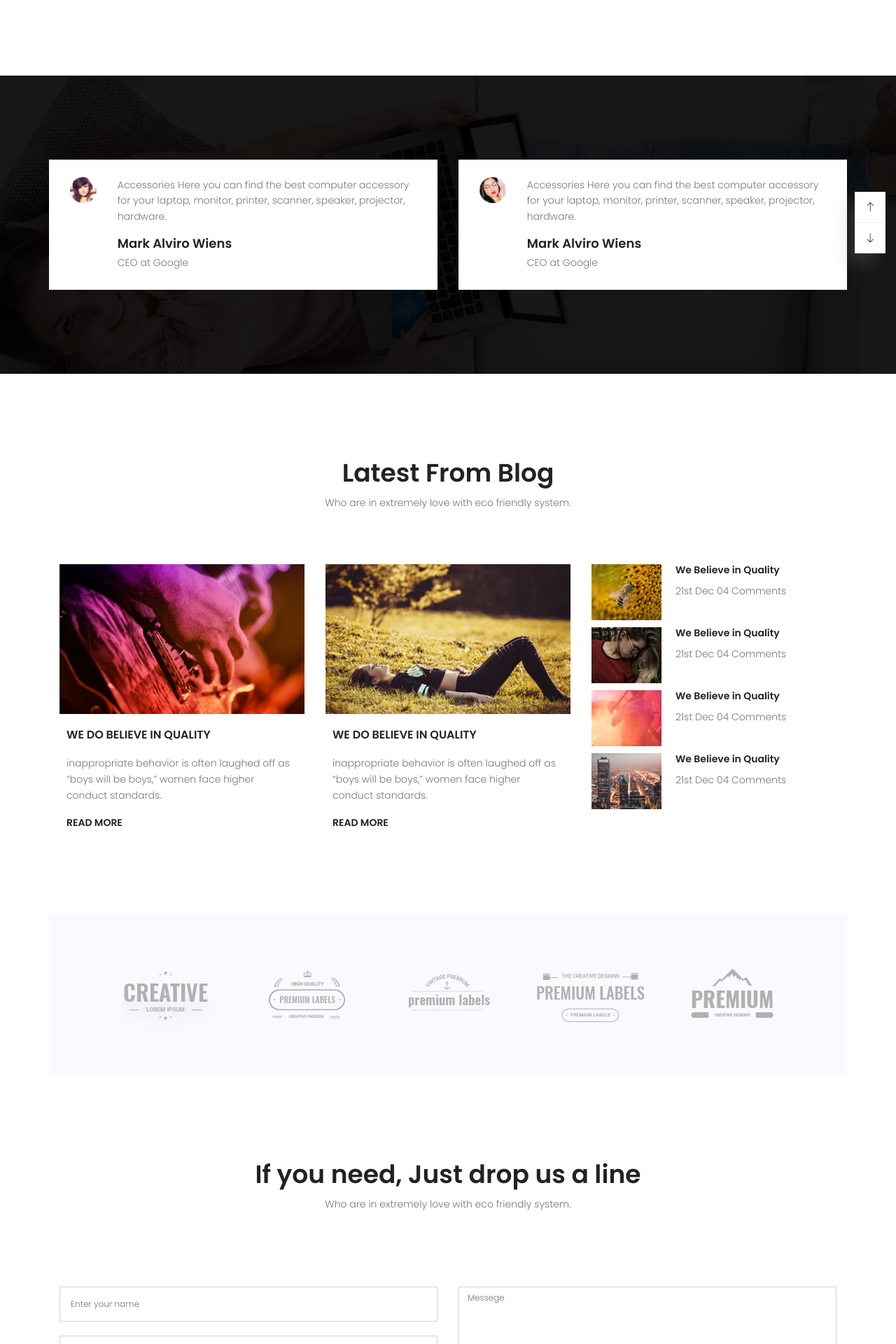
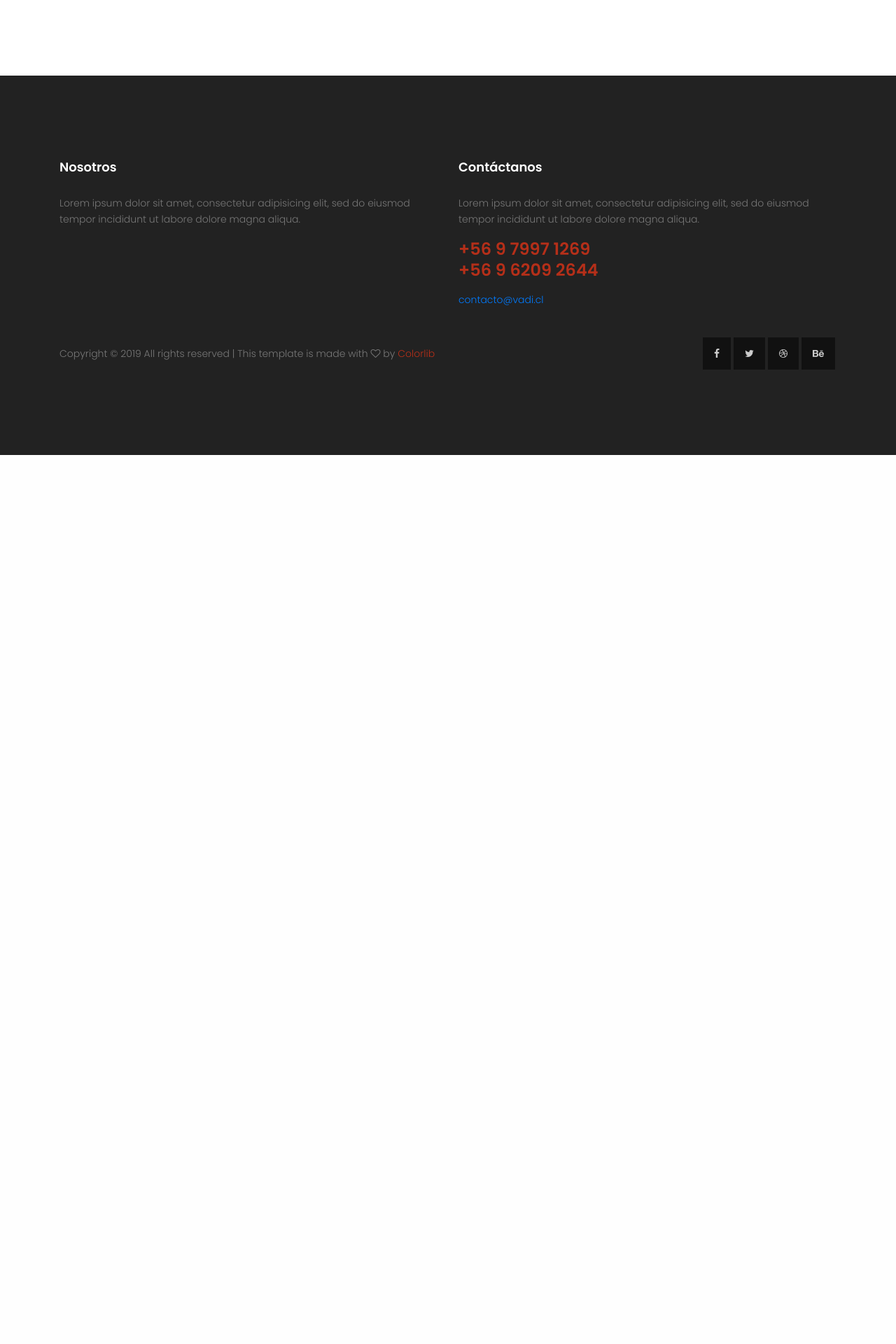
Before and after one commit to rgaete/vadispa, a PHP site: page /index.html in a window 1280 px wide. Shown: the part 3640-5560 px from the top of the page at 70% size. After the commit the page ends 4290 px from the top, so only its background shows below. Run offline with PHP 8.4, Linux system fonts and the light colour scheme; some libraries are stand-ins or nearby versions.

Commit message:
Some changes

```diff
--- a/css/main.css
+++ b/css/main.css
@@ -2734,7 +2734,7 @@ body.mobile-nav-active #mobile-nav-toggle {
 }
 
 .footer-area .number {
-  color: #c70a1c;
+  color: #b52f19;
   font-size: 24px;
   font-weight: 600;
   line-height: 30px;
@@ -2759,7 +2759,7 @@ body.mobile-nav-active #mobile-nav-toggle {
 }
 
 .footer-area .footer-bottom a {
-  color: #c70a1c;
+  color: #b52f19;
 }
 
 .footer-area .footer-bottom .footer-social {
--- a/index.html
+++ b/index.html
@@ -353,247 +353,31 @@
 	</section>
 	<!-- End service Area -->
 
-
-	<!-- Start testimonial Area -->
-	<section class="testimonial-area relative section-gap">
-		<div class="overlay overlay-bg"></div>
-		<div class="container">
-			<div class="row">
-				<div class="active-testimonial">
-					<div class="single-testimonial item d-flex flex-row">
-						<div class="thumb">
-							<img class="img-fluid" src="img/user1.png" alt="">
-						</div>
-						<div class="desc">
-							<p>
-								Accessories Here you can find the best computer accessory for your laptop, monitor, printer, scanner, speaker,
-								projector, hardware.
-							</p>
-							<h4 mt-30>Mark Alviro Wiens</h4>
-							<p>CEO at Google</p>
-						</div>
-					</div>
-					<div class="single-testimonial item d-flex flex-row">
-						<div class="thumb">
-							<img class="img-fluid" src="img/user2.png" alt="">
-						</div>
-						<div class="desc">
-							<p>
-								Accessories Here you can find the best computer accessory for your laptop, monitor, printer, scanner, speaker,
-								projector, hardware.
-							</p>
-							<h4 mt-30>Mark Alviro Wiens</h4>
-							<p>CEO at Google</p>
-						</div>
-					</div>
-				</div>
-			</div>
-		</div>
-	</section>
-	<!-- End testimonial Area -->
-
-	<!-- Start latest-blog Area -->
-	<section class="latest-blog-area section-gap" id="blog">
-		<div class="container">
-			<div class="row d-flex justify-content-center">
-				<div class="menu-content pb-60 col-lg-8">
-					<div class="title text-center">
-						<h1 class="mb-10">Latest From Blog</h1>
-						<p>Who are in extremely love with eco friendly system.</p>
-					</div>
-				</div>
-			</div>
-			<div class="row">
-				<div class="blog-left col-lg-4 col-md-6">
-					<div class="single-blog">
-						<img class="mx-auto d-block img-fluid" src="img/b1.jpg" alt="">
-						<div class="desc">
-							<a href="#">
-								<h5>We do Believe in Quality</h5>
-							</a>
-							<p>
-								inappropriate behavior is often laughed off as “boys will be boys,” women face higher conduct standards.
-							</p>
-							<a class="read-more text-uppercase" href="#">Read More</a>
-						</div>
-					</div>
-				</div>
-				<div class="blog-left col-lg-4 col-md-6">
-					<div class="single-blog">
-						<img class="mx-auto d-block img-fluid" src="img/b2.jpg" alt="">
-						<div class="desc">
-							<a href="#">
-								<h5>We do Believe in Quality</h5>
-							</a>
-							<p>
-								inappropriate behavior is often laughed off as “boys will be boys,” women face higher conduct standards.
-							</p>
-							<a class="read-more text-uppercase" href="#">Read More</a>
-						</div>
-					</div>
-				</div>
-				<div class="blog-right col-lg-4 col-md-6">
-					<div class="single-list justify-content-start d-flex">
-						<div class="thumb">
-							<img src="img/b3.jpg" alt="">
-						</div>
-						<div class="details">
-							<a href="#">
-								<h6>We Believe in Quality</h6>
-							</a>
-							<p>21st Dec 04 Comments</p>
-						</div>
-					</div>
-					<div class="single-list justify-content-start d-flex">
-						<div class="thumb">
-							<img src="img/b4.jpg" alt="">
-						</div>
-						<div class="details">
-							<a href="#">
-								<h6>We Believe in Quality</h6>
-							</a>
-							<p>21st Dec 04 Comments</p>
-						</div>
-					</div>
-					<div class="single-list justify-content-start d-flex">
-						<div class="thumb">
-							<img src="img/b5.jpg" alt="">
-						</div>
-						<div class="details">
-							<a href="#">
-								<h6>We Believe in Quality</h6>
-							</a>
-							<p>21st Dec 04 Comments</p>
-						</div>
-					</div>
-					<div class="single-list justify-content-start d-flex">
-						<div class="thumb">
-							<img src="img/b6.jpg" alt="">
-						</div>
-						<div class="details">
-							<a href="#">
-								<h6>We Believe in Quality</h6>
-							</a>
-							<p>21st Dec 04 Comments</p>
-						</div>
-					</div>
-				</div>
-			</div>
-		</div>
-	</section>
-	<!-- End latest-blog Area -->
-
-	<!-- Start brand Area -->
-	<section class="brand-area">
-		<div class="container">
-			<div class="row logo-wrap">
-				<a class="col single-img" href="#">
-					<img class="d-block mx-auto" src="img/l1.png" alt="">
-				</a>
-				<a class="col single-img" href="#">
-					<img class="d-block mx-auto" src="img/l2.png" alt="">
-				</a>
-				<a class="col single-img" href="#">
-					<img class="d-block mx-auto" src="img/l3.png" alt="">
-				</a>
-				<a class="col single-img" href="#">
-					<img class="d-block mx-auto" src="img/l4.png" alt="">
-				</a>
-				<a class="col single-img" href="#">
-					<img class="d-block mx-auto" src="img/l5.png" alt="">
-				</a>
-			</div>
-		</div>
-	</section>
-	<!-- End brand Area -->
-
-	<!-- start contact Area -->
-	<section class="contact-area section-gap" id="contact">
-		<div class="container">
-			<div class="row d-flex justify-content-center">
-				<div class="menu-content pb-30 col-lg-8">
-					<div class="title text-center">
-						<h1 class="mb-10">If you need, Just drop us a line</h1>
-						<p>Who are in extremely love with eco friendly system.</p>
-					</div>
-				</div>
-			</div>
-			<form class="form-area mt-60" id="myForm" action="mail.php" method="post" class="contact-form text-right">
-				<div class="row">
-					<div class="col-lg-6 form-group">
-						<input name="name" placeholder="Enter your name" onfocus="this.placeholder = ''" onblur="this.placeholder = 'Enter your name'"
-						 class="common-input mb-20 form-control" required="" type="text">
-
-						<input name="email" placeholder="Enter email address" pattern="[A-Za-z0-9._%+-]+@[A-Za-z0-9.-]+\.[A-Za-z]{1,63}$"
-						 onfocus="this.placeholder = ''" onblur="this.placeholder = 'Enter email address'" class="common-input mb-20 form-control"
-						 required="" type="email">
-
-						<input name="subject" placeholder="Enter your subject" onfocus="this.placeholder = ''" onblur="this.placeholder = 'Enter your subject'"
-						 class="common-input mb-20 form-control" required="" type="text">
-					</div>
-					<div class="col-lg-6 form-group">
-						<textarea class="common-textarea mt-10 form-control" name="message" placeholder="Messege" onfocus="this.placeholder = ''"
-						 onblur="this.placeholder = 'Messege'" required=""></textarea>
-						<button class="primary-btn mt-20">Send Message<span class="lnr lnr-arrow-right"></span></button>
-						<div class="mt-10 alert-msg">
-						</div>
-					</div>
-				</div>
-			</form>
-
-		</div>
-	</section>
-	<!-- end contact Area -->
-
 	<!-- start footer Area -->
 	<footer class="footer-area section-gap">
 		<div class="container">
 			<div class="row">
-				<div class="col-lg-3  col-md-6 col-sm-6">
+				<div class="col-lg-6  col-md-6 col-sm-6">
 					<div class="single-footer-widget">
-						<h4 class="text-white">About Us</h4>
+						<h4 class="text-white">Nosotros</h4>
 						<p>
 							Lorem ipsum dolor sit amet, consectetur adipisicing elit, sed do eiusmod tempor incididunt ut labore dolore
 							magna aliqua.
 						</p>
 					</div>
 				</div>
-				<div class="col-lg-4  col-md-6 col-sm-6">
+				<div class="col-lg-6  col-md-6 col-sm-6">
 					<div class="single-footer-widget">
-						<h4 class="text-white">Contact Us</h4>
+						<h4 class="text-white">Contáctanos</h4>
 						<p>
 							Lorem ipsum dolor sit amet, consectetur adipisicing elit, sed do eiusmod tempor incididunt ut labore dolore
 							magna aliqua.
 						</p>
 						<p class="number">
-							012-6532-568-9746 <br>
-							012-6532-569-9748
+							+56 9 7997 1269 <br>
+							+56 9 6209 2644
 						</p>
-					</div>
-				</div>
-				<div class="col-lg-5  col-md-6 col-sm-6">
-					<div class="single-footer-widget">
-						<h4 class="text-white">Newsletter</h4>
-						<p>You can trust us. we only send offers, not a single spam.</p>
-						<div class="d-flex flex-row" id="mc_embed_signup">
-
-
-							<form class="navbar-form" novalidate="true" action="https://spondonit.us12.list-manage.com/subscribe/post?u=1462626880ade1ac87bd9c93a&amp;id=92a4423d01"
-							 method="get">
-								<div class="input-group add-on">
-									<input class="form-control" name="EMAIL" placeholder="Email address" onfocus="this.placeholder = ''" onblur="this.placeholder = 'Email address'"
-									 required="" type="email">
-									<div style="position: absolute; left: -5000px;">
-										<input name="b_36c4fd991d266f23781ded980_aefe40901a" tabindex="-1" value="" type="text">
-									</div>
-									<div class="input-group-btn">
-										<button class="genric-btn primary circle arrow"><span class="lnr lnr-arrow-right"></span></button>
-									</div>
-								</div>
-								<div class="info mt-20"></div>
-							</form>
-
-						</div>
+						<a href="mailto:contacto@vadi.cl">contacto@vadi.cl</a>
 					</div>
 				</div>
 			</div>
```
Also changed, not shown: other parts of css/main.css (+41 -41 lines).
